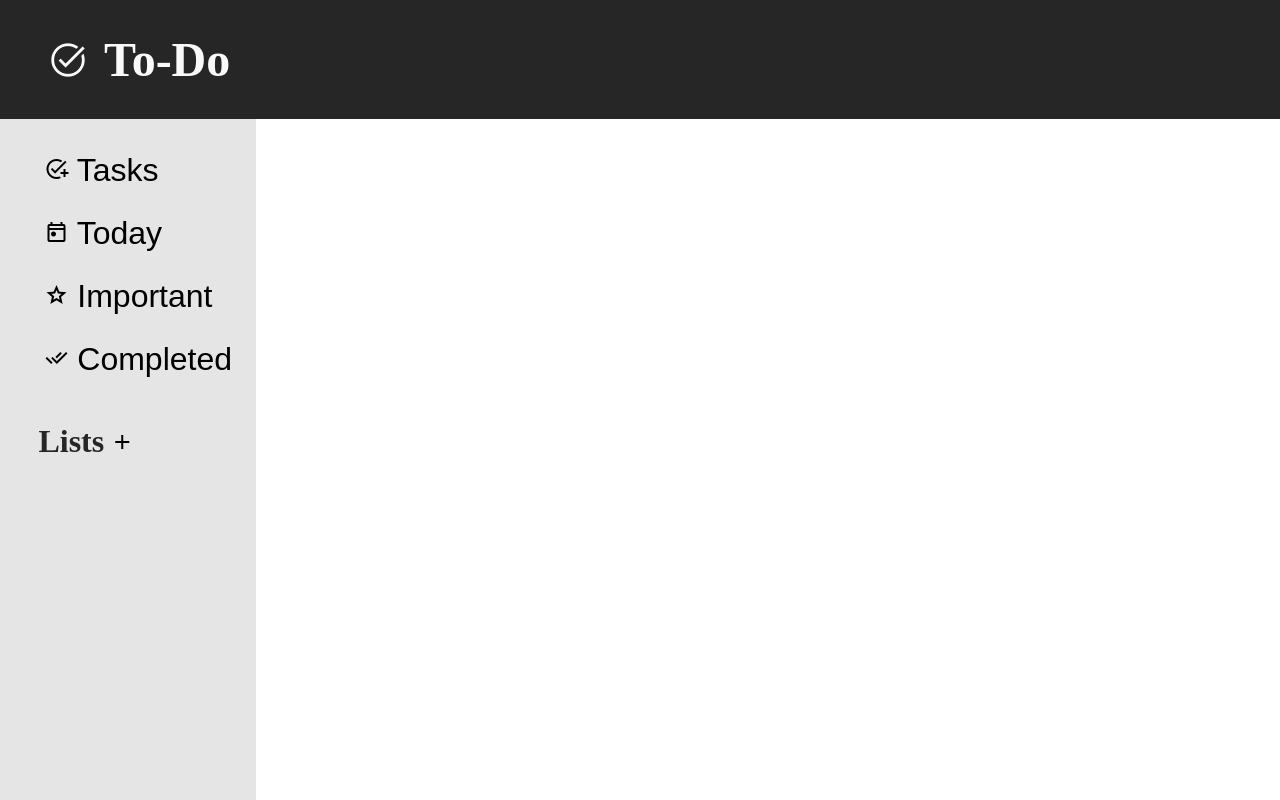
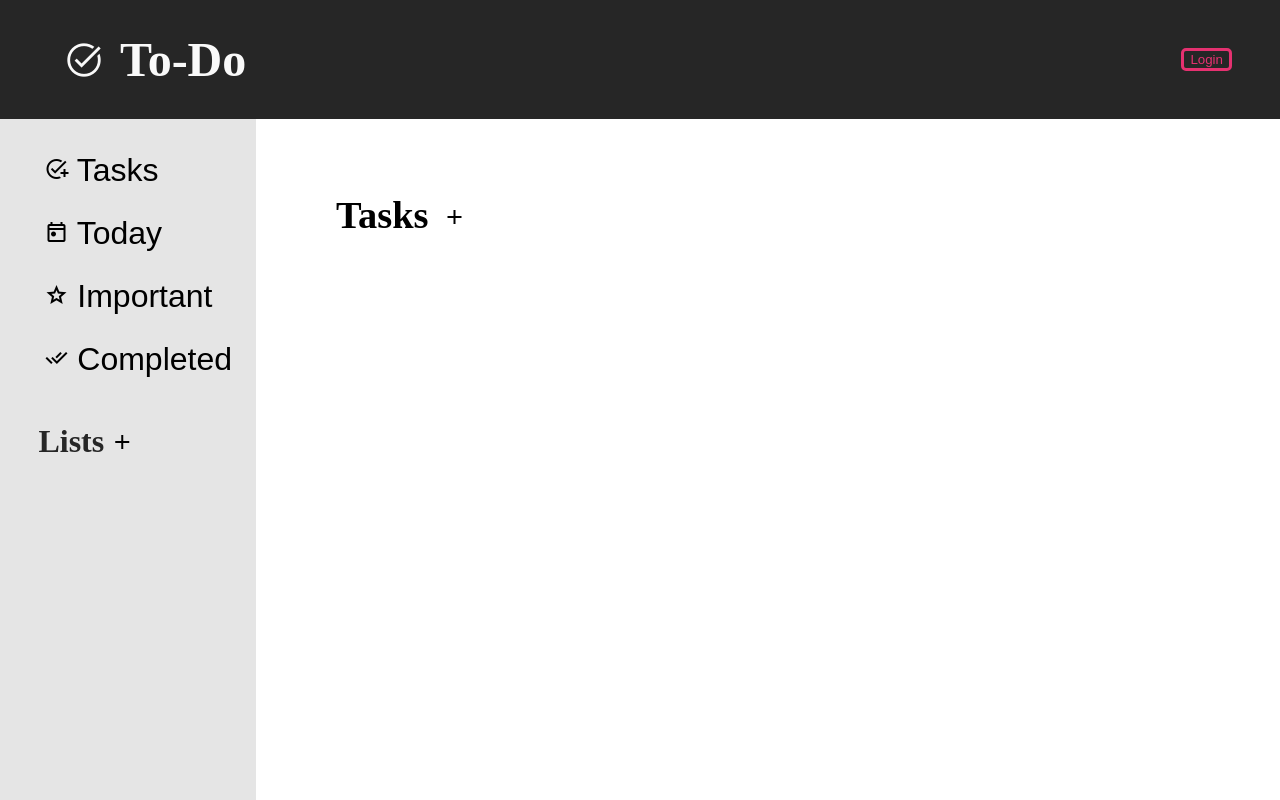
Before and after one commit to tymc47/odin-to-do, a website built with webpack: page dist/index.html in a window 1280 px wide. Built offline with nearby package versions, Linux system fonts and the light colour scheme; some packages are replaced by stand-ins of ours; no server answers.

Commit message:
change styling for user log in

```diff
--- a/dist/index.html
+++ b/dist/index.html
@@ -12,8 +12,16 @@
     <body>
         <div class="main">
             <div class="banner">
-                <span class="material-symbols-outlined">task_alt</span>
-                <h1>To-Do</h1>
+                <div class="logo">
+                    <span class="material-symbols-outlined">task_alt</span>
+                    <h1>To-Do</h1>
+                </div>
+                <div class="login">
+                    <button id="loginbtn">Login</button>
+                    <div hidden id="userpic"></div>
+                    <div hidden id="username"></div>
+                    <button hidden id="logoutbtn">Logout</button>
+                </div>
             </div>
             <div class="sidebar">
                 <div class="navbar">
--- a/dist/style.css
+++ b/dist/style.css
@@ -22,11 +22,35 @@ body {
     display: flex;
     align-items: center;
     font-size: 1.5rem;
+    padding: 0 3rem 0 3rem;
 }
 
-.banner > .material-symbols-outlined {
-    margin: 1rem 1rem 1rem 3rem;
+.logo > .material-symbols-outlined {
+    margin: 1rem 1rem 1rem 1rem;
     font-size: 2.5rem;
+}
+
+.logo {
+    display: flex;
+    align-items: center;
+    flex: 1
+}
+
+.banner > .login {
+    display: flex;
+    align-items: center;
+}
+
+#userpic, #username {
+    margin-right: 1rem;
+}
+
+#loginbtn, #logoutbtn {
+    border: #e53170 solid;
+    border-radius: 5px;
+    color: #e53170;
+    background-color: #262626;
+    cursor: pointer;
 }
 
 /* sidebar */
```
Also changed, not shown: 1 other file.
